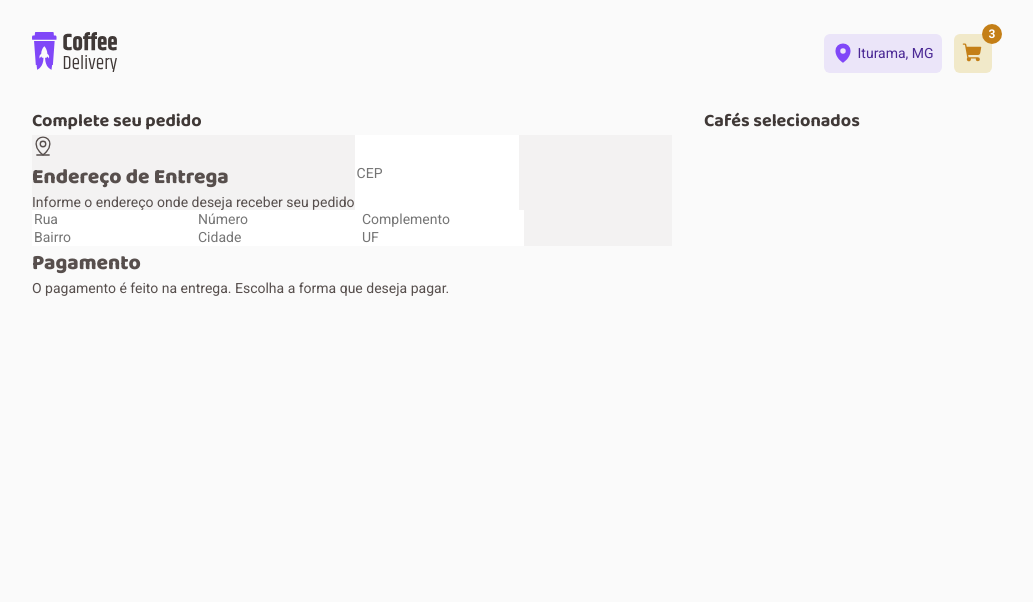
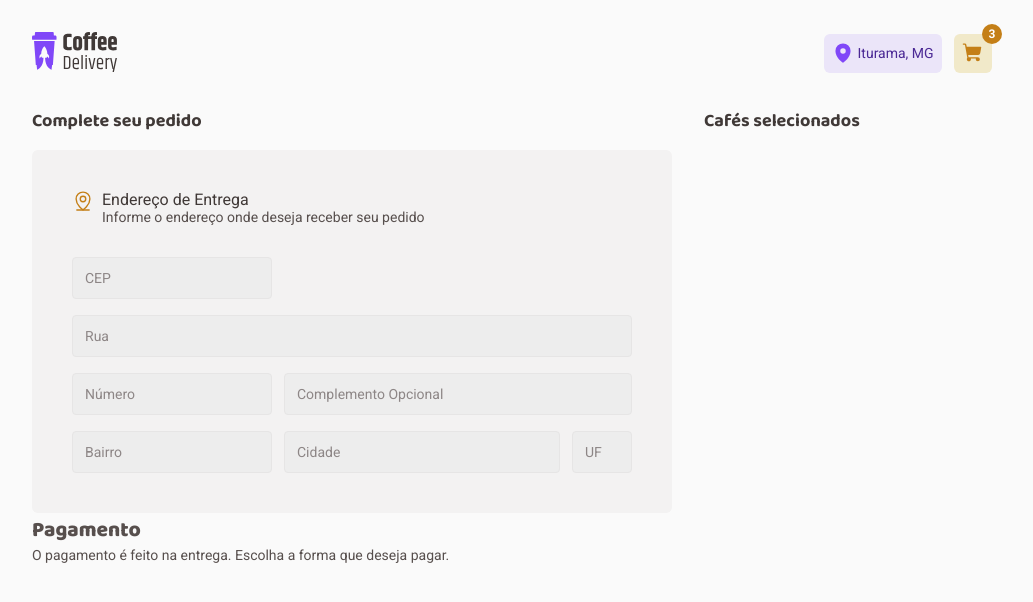
Before and after one commit to Alfredo-pg/coffee-delivery, a React (Vite) app: page /checkout in a window 1280 px wide. Shown: the top 602 px of the page, without its empty margins (128-1161 px from the left). Built offline with nearby package versions, Linux system fonts and the light colour scheme.

Commit message:
address-form

```diff
--- a/src/components/FormSubtitle/index.tsx
+++ b/src/components/FormSubtitle/index.tsx
@@ -1,8 +1,26 @@
-export function FormSubtitle() {
+import { ReactNode } from 'react'
+import { FormSubtitleContainer, TextContainer } from './styles'
+
+interface FormSubtitleProps {
+  icon: ReactNode
+  variant: 'yellow-dark' | 'purple'
+  titulo: string
+  descricao: string
+}
+
+export function FormSubtitle({
+  icon,
+  variant,
+  titulo,
+  descricao,
+}: FormSubtitleProps) {
   return (
-    <div>
-      <h2>Endereço de Entrega</h2>
-      <p>Informe o endereço onde deseja receber seu pedido</p>
-    </div>
+    <FormSubtitleContainer $variant={variant}>
+      {icon}
+      <TextContainer>
+        <h2>{titulo}</h2>
+        <p>{descricao}</p>
+      </TextContainer>
+    </FormSubtitleContainer>
   )
 }
--- /dev/null
+++ b/src/components/FormSubtitle/styles.ts
@@ -0,0 +1,38 @@
+import styled from 'styled-components'
+
+const ICON_COLORS = {
+  'yellow-dark': 'yellow-dark',
+  purple: 'purple',
+} as const
+
+interface IconColorProps {
+  $variant: 'yellow-dark' | 'purple'
+}
+
+export const FormSubtitleContainer = styled.div<IconColorProps>`
+  display: flex;
+  gap: 0.5rem;
+
+  svg {
+    color: ${(props) => props.theme[ICON_COLORS[props.$variant]]};
+  }
+`
+
+export const TextContainer = styled.div`
+  display: flex;
+  flex-direction: column;
+
+  h2 {
+    font-family: 'Roboto', sans-serif;
+    font-size: 1rem;
+    font-weight: 400;
+    color: ${(props) => props.theme['base-subtitle']};
+  }
+
+  p {
+    font-family: 'Roboto', sans-serif;
+    font-size: 0.875rem;
+    font-weight: 400;
+    color: ${(props) => props.theme['base-text']};
+  }
+`
--- /dev/null
+++ b/src/pages/Checkout/FormAddress/index.tsx
@@ -0,0 +1,26 @@
+import { MapPinLine } from 'phosphor-react'
+import { FormSubtitle } from '../../../components/FormSubtitle'
+import { FormAddressContainer, InputsContainer } from './styles'
+
+export function FormAddress() {
+  return (
+    <FormAddressContainer>
+      <FormSubtitle
+        icon={<MapPinLine size={22} />}
+        variant="yellow-dark"
+        titulo="Endereço de Entrega"
+        descricao="Informe o endereço onde deseja receber seu pedido"
+      />
+
+      <InputsContainer>
+        <input type="text" placeholder="CEP" />
+        <input type="text" placeholder="Rua" />
+        <input type="text" placeholder="Número" />
+        <input type="text" placeholder="Complemento Opcional" />
+        <input type="text" placeholder="Bairro" />
+        <input type="text" placeholder="Cidade" />
+        <input type="text" placeholder="UF" />
+      </InputsContainer>
+    </FormAddressContainer>
+  )
+}
--- /dev/null
+++ b/src/pages/Checkout/FormAddress/styles.ts
@@ -0,0 +1,53 @@
+import { styled } from 'styled-components'
+
+export const FormAddressContainer = styled.div`
+  display: flex;
+  flex-direction: column;
+  margin-top: 0.94rem;
+  gap: 2rem;
+  border-radius: 6px;
+  width: 40rem;
+  padding: 2.5rem;
+  background: ${(props) => props.theme['base-card']};
+`
+
+export const InputsContainer = styled.div`
+  display: flex;
+  flex-wrap: wrap;
+  gap: 1rem 0.75rem;
+  font-size: 0.875rem;
+  color: ${(props) => props.theme['base-text']};
+
+  ::placeholder {
+    color: ${(props) => props.theme['base-label']};
+  }
+
+  input {
+    padding: 0.75rem;
+    border-radius: 4px;
+    border: 1px solid ${(props) => props.theme['base-button']};
+    background: ${(props) => props.theme['base-input']};
+  }
+
+  input:nth-child(odd) {
+    width: 12.5rem;
+  }
+
+  input:nth-child(2) {
+    width: 100%;
+  }
+
+  input:nth-child(4) {
+    display: flex;
+    flex: 1;
+  }
+
+  input:nth-child(6) {
+    display: flex;
+    flex: 1;
+  }
+
+  input:last-child {
+    width: 3.75rem;
+  }
+`
--- a/src/pages/Checkout/index.tsx
+++ b/src/pages/Checkout/index.tsx
@@ -1,27 +1,12 @@
-import { MapPinLine } from 'phosphor-react'
-import { AddressContainer, CheckoutFormContainer } from './styles'
-import { FormSubtitle } from '../../components/FormSubtitle'
+import { FormAddress } from './FormAddress'
+import { CheckoutFormContainer } from './styles'
 
 export function Checkout() {
   return (
     <CheckoutFormContainer>
       <section>
         <h1>Complete seu pedido</h1>
-
-        <AddressContainer>
-          <header>
-            <MapPinLine size={22} />
-            <FormSubtitle />
-          </header>
-
-          <input type="text" placeholder="CEP" />
-          <input type="text" placeholder="Rua" />
-          <input type="text" placeholder="Número" />
-          <input type="text" placeholder="Complemento" />
-          <input type="text" placeholder="Bairro" />
-          <input type="text" placeholder="Cidade" />
-          <input type="text" placeholder="UF" />
-        </AddressContainer>
+        <FormAddress />
 
         <div>
           <h2>Pagamento</h2>
--- a/src/pages/Checkout/styles.ts
+++ b/src/pages/Checkout/styles.ts
@@ -10,10 +10,3 @@ export const CheckoutFormContainer = styled.form`
     color: ${(props) => props.theme['base-subtitle']};
   }
 `
-export const AddressContainer = styled.div`
-  display: flex;
-  flex-wrap: wrap;
-  width: 40rem;
-
-  background: ${(props) => props.theme['base-card']};
-`
--- a/src/styles/global.ts
+++ b/src/styles/global.ts
@@ -19,6 +19,10 @@ export const GlobalStyle = createGlobalStyle`
     border: none;
   }
 
+  text-area:focus, input:focus {
+    outline: 1px solid ${(props) => props.theme['yellow-dark']};
+  }
+
   h1, h2 , h3, h4 {
     font-family: 'Baloo 2', sans-serif;
     font-weight: 800;
```
